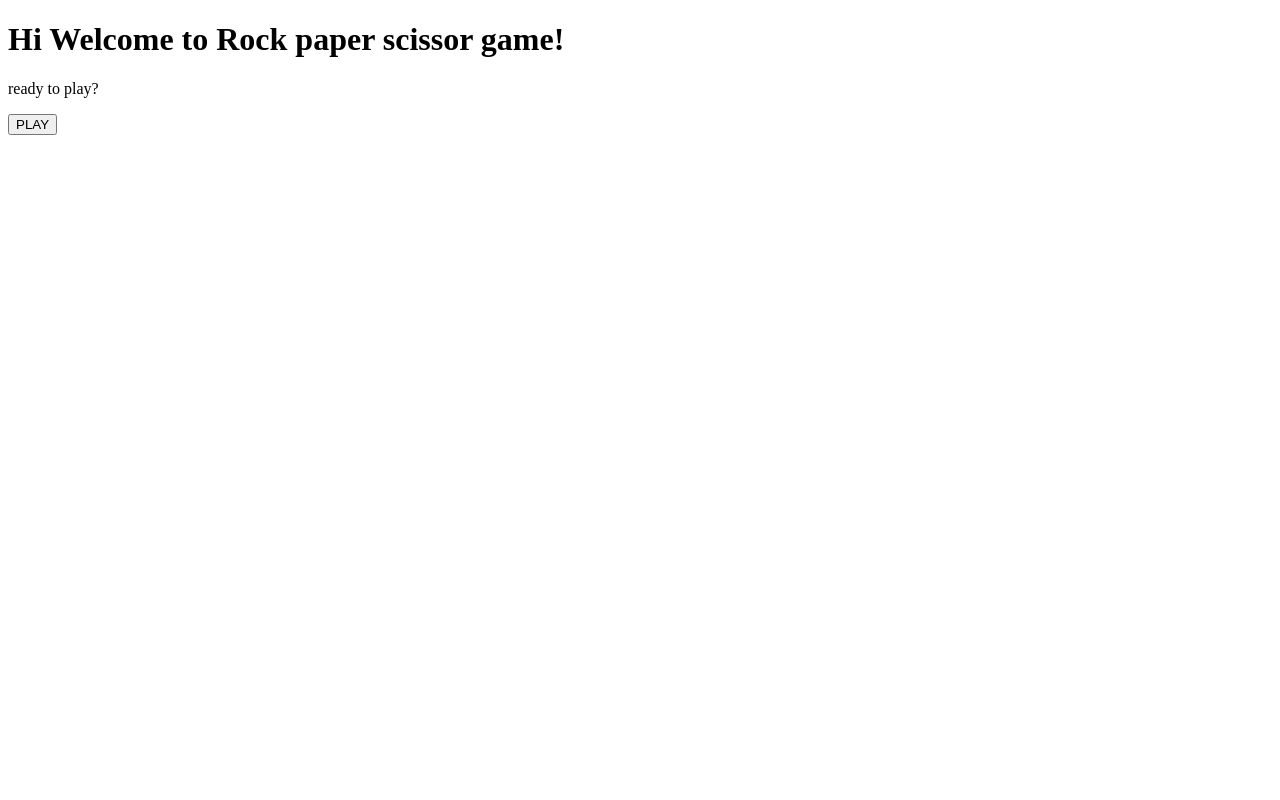
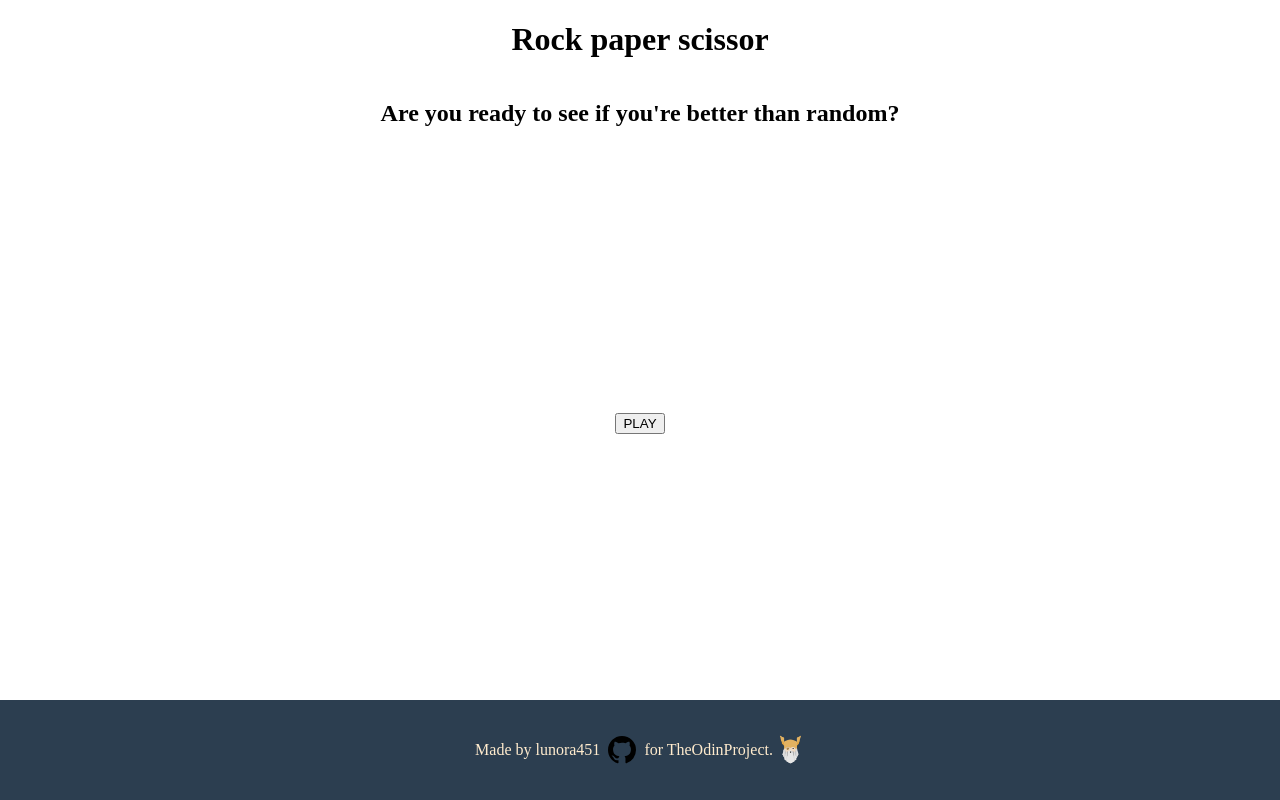
Before and after one commit to lunora451/rock-paper-scissor, a plain HTML site: page index.html in a window 1280 px wide. Drawn offline with Linux system fonts and the light colour scheme.

Commit message:
Setup Footer

```diff
--- a/index.html
+++ b/index.html
@@ -9,8 +9,23 @@
     <script src="index.js"></script>
   </head>
   <body>
-    <h1>Hi Welcome to Rock paper scissor game!</h1>
-    <p>ready to play?</p>
-    <button id="start">PLAY</button>
+    <div class="header">
+      <h1>Rock paper scissor</h1>
+      <h2>Are you ready to see if you're better than random?</h2>
+    </div>
+
+    <div class="main">
+      <button class="start">PLAY</button>
+    </div>
+    <div class="footer">
+      Made by lunora451
+      <a class="linkGithub" href="https://github.com/lunora451" target="_blank"
+        ><span class="gitIcon"></span
+      ></a>
+      for TheOdinProject.
+      <a class="linkTop" href="https://www.theodinproject.com/" target="_blank"
+        ><span class="iconTop"></span
+      ></a>
+    </div>
   </body>
 </html>
--- a/style.css
+++ b/style.css
@@ -0,0 +1,58 @@
+body {
+  display: flex;
+  flex-direction: column;
+  height: 100vh;
+  justify-content: space-between;
+  padding: 0;
+  margin: 0;
+}
+
+.header {
+  display: flex;
+  flex-direction: column;
+  align-items: center;
+}
+
+.main {
+  display: flex;
+  justify-content: center;
+  align-items: center;
+}
+
+.footer {
+  color: blanchedalmond;
+  display: flex;
+  justify-content: center;
+  align-items: center;
+  height: 100px;
+  background-color: #2c3e50;
+}
+.linkGithub {
+  height: 32px;
+  width: 32px;
+  margin: 0 6px;
+}
+
+.linkTop,
+.linkTop:hover,
+.linkTop:focus,
+.linkTop:active {
+  text-decoration: none;
+  color: inherit;
+}
+
+.gitIcon {
+  display: block;
+  background-size: cover;
+  height: 32px;
+  width: 32px;
+  background-image: url("./assets/img/github.svg");
+}
+
+.iconTop {
+  display: block;
+  background-size: cover;
+  height: 32px;
+  width: 32px;
+  background-image: url("./assets/img/TheOdinProject.png");
+}
```
Also changed, not shown: assets/img/TheOdinProject.png (added), assets/img/github.svg (added).
